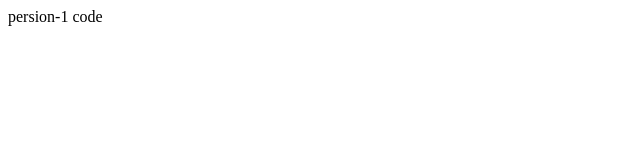
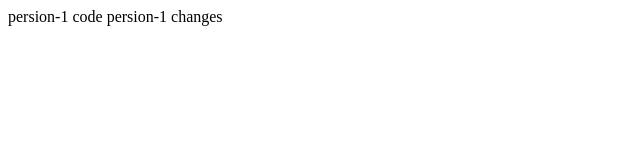
Before and after one commit to Ravitejatorrikonda/52r-persion, a plain HTML site: page index.html in a window 1280 px wide. Shown: the whole page, without its empty margins (0-640 px from the left). Drawn offline with Linux system fonts and the light colour scheme.

Commit message:
persion-1 changes

```diff
--- a/index.html
+++ b/index.html
@@ -7,5 +7,6 @@
 </head>
 <body>
     persion-1 code
+    persion-1 changes
 </body>
 </html>
```
